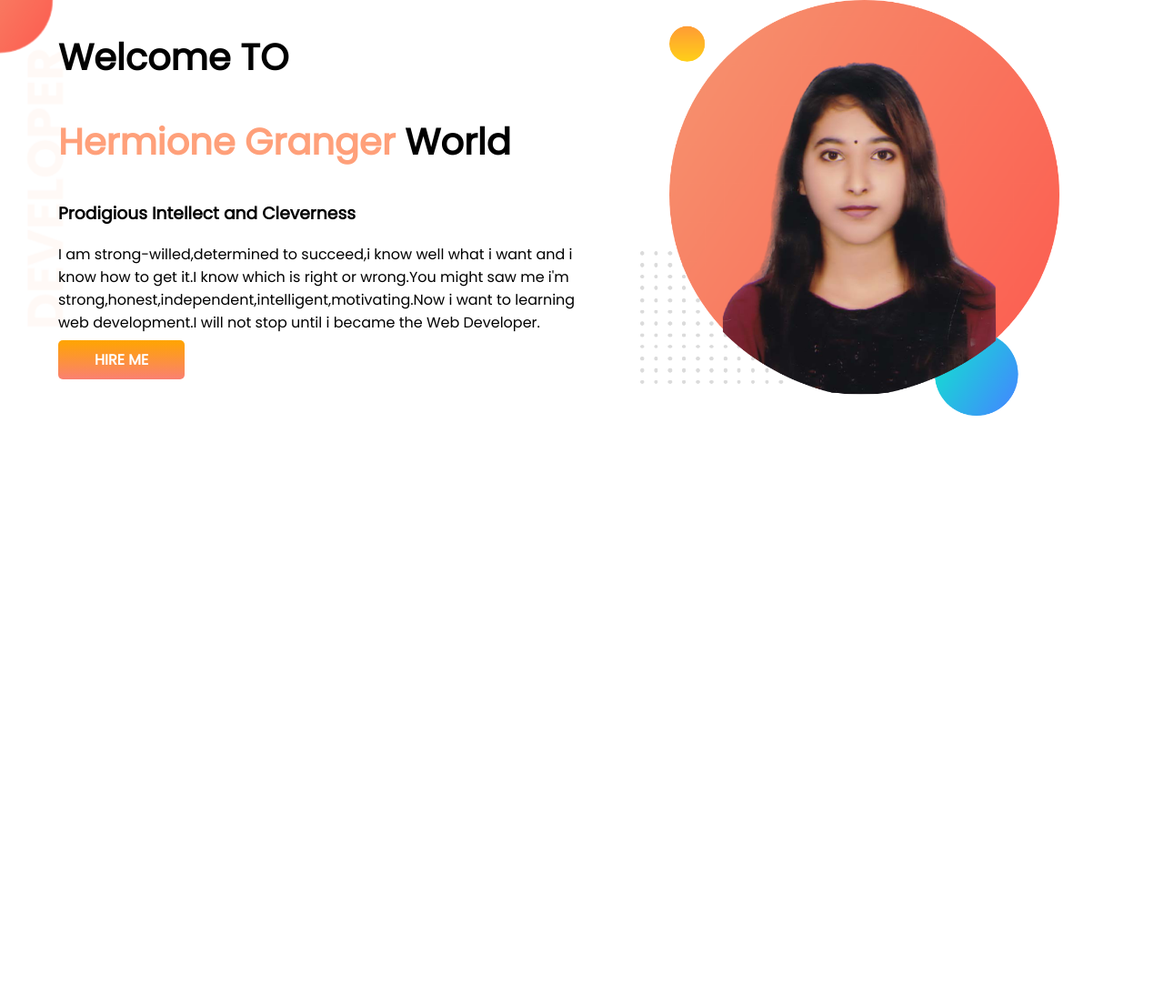
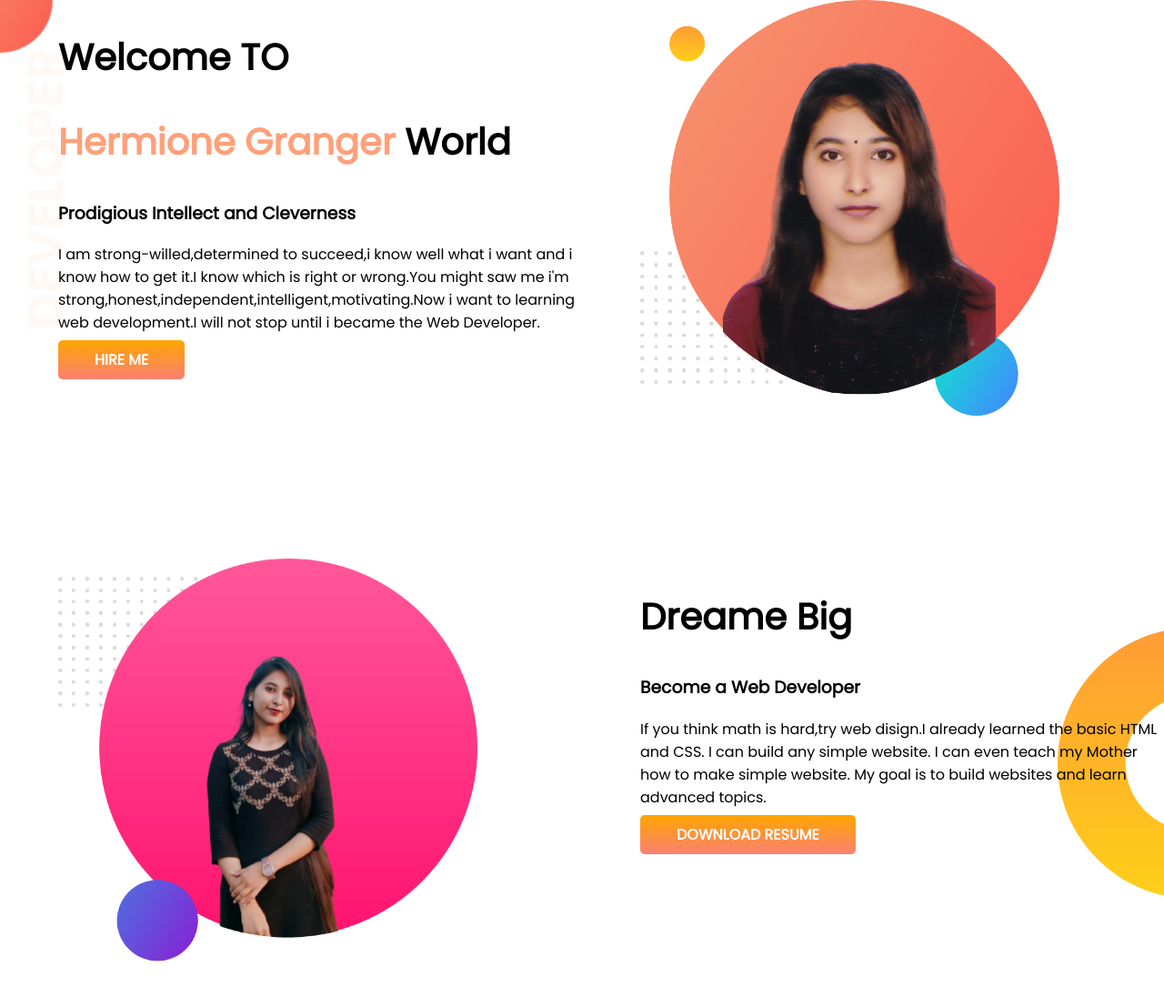
Before and after one commit to rabeyaislam1/developer-portfolio, a plain HTML site: page index.html in a window 1280 px wide. Shown: the whole page at 91% size. Before the commit the page ends 800 px from the top, so only its background shows below. Drawn offline with Linux system fonts and the light colour scheme; a web font is replaced by a local one.

Commit message:
middle-part-added

```diff
--- a/index.html
+++ b/index.html
@@ -30,6 +30,24 @@
 
 </section>
 
+<section class="middle-part">
+
+<div class="style">
+    <img src="images/km.pf.png" alt="">
+</div>
+
+<div class="style">
+
+    <h1>Dreame Big</h1>
+    <h3>Become a Web Developer</h3>
+    <p>If you think math is hard,try web disign.I already learned the basic HTML and CSS. I can build any simple website. I can even teach my Mother how to make simple website. My goal is to build  websites and learn advanced topics.          </p>
+
+    <a class="link-button" target="_blank" href="">DOWNLOAD RESUME</a>
+
+</div>
+
+</section>
+
 
 </body>
 </html>
--- a/style.css
+++ b/style.css
@@ -10,6 +10,7 @@ h1 {
 }
 section {
   display: flex;
+  margin-bottom: 150px;
 }
 .style {
   width: 50%;
@@ -30,3 +31,8 @@ section {
   background-image: url(images/top-banner.png);
   background-repeat: no-repeat;
 }
+.middle-part {
+  background-image: url(images/dream-bg.png);
+  background-repeat: no-repeat;
+  background-position: right;
+}
```
Also changed, not shown: images/my-yt.png (added).
